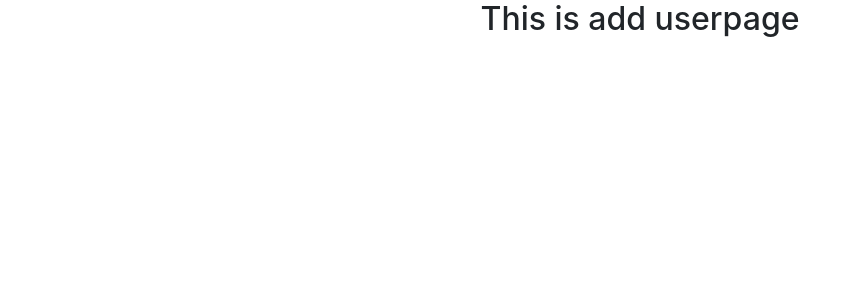
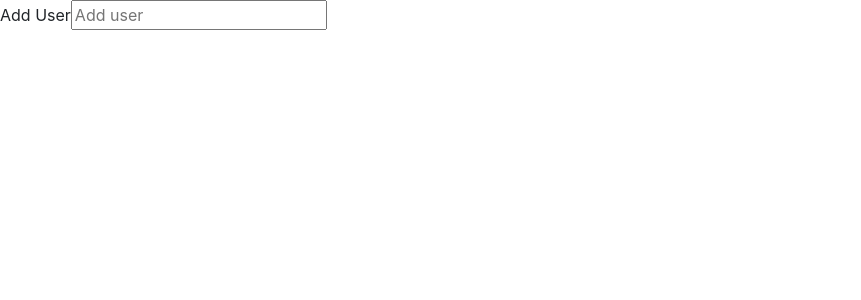
Before and after one commit to bellicose77/react-crud-recape, a React (Create React App) app: page /adduser in a window 1280 px wide. Shown: the top 300 px of the page, without its empty margins (0-861 px from the left). Built offline with nearby package versions, Linux system fonts and the light colour scheme.

Commit message:
user input field

```diff
--- a/src/App.js
+++ b/src/App.js
@@ -7,7 +7,7 @@ import EditUser from './components/EditUser/EditUser';
 
 function App() {
   return (
-    <div className="App">
+    <div className=''>
       <BrowserRouter>
       <Routes>
         <Route  path='/' element={<Home/>}/>
--- a/src/components/AddUser/AddUser.js
+++ b/src/components/AddUser/AddUser.js
@@ -1,9 +1,16 @@
 import React from 'react';
+import { Form, FormGroup } from 'react-bootstrap';
+import { Label } from 'reactstrap';
 
 const AddUser = () => {
     return (
         <div>
-            <h2>This is add userpage</h2>
+            <Form>
+                <FormGroup>
+                    <Label>Add User</Label>
+                    <input type ="text" placeholder='Add user'></input>
+                </FormGroup>
+            </Form>
         </div>
     );
 };
```
